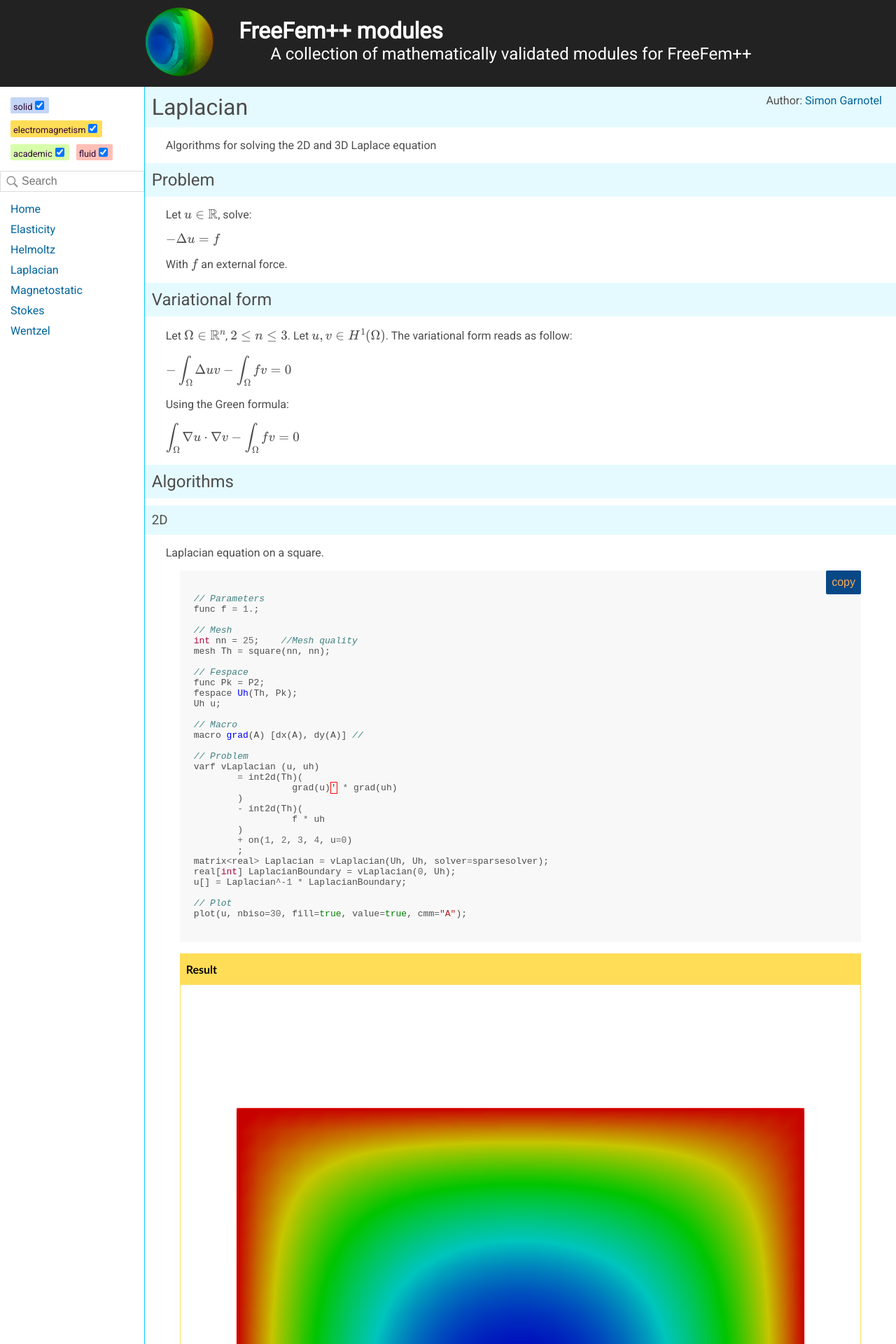
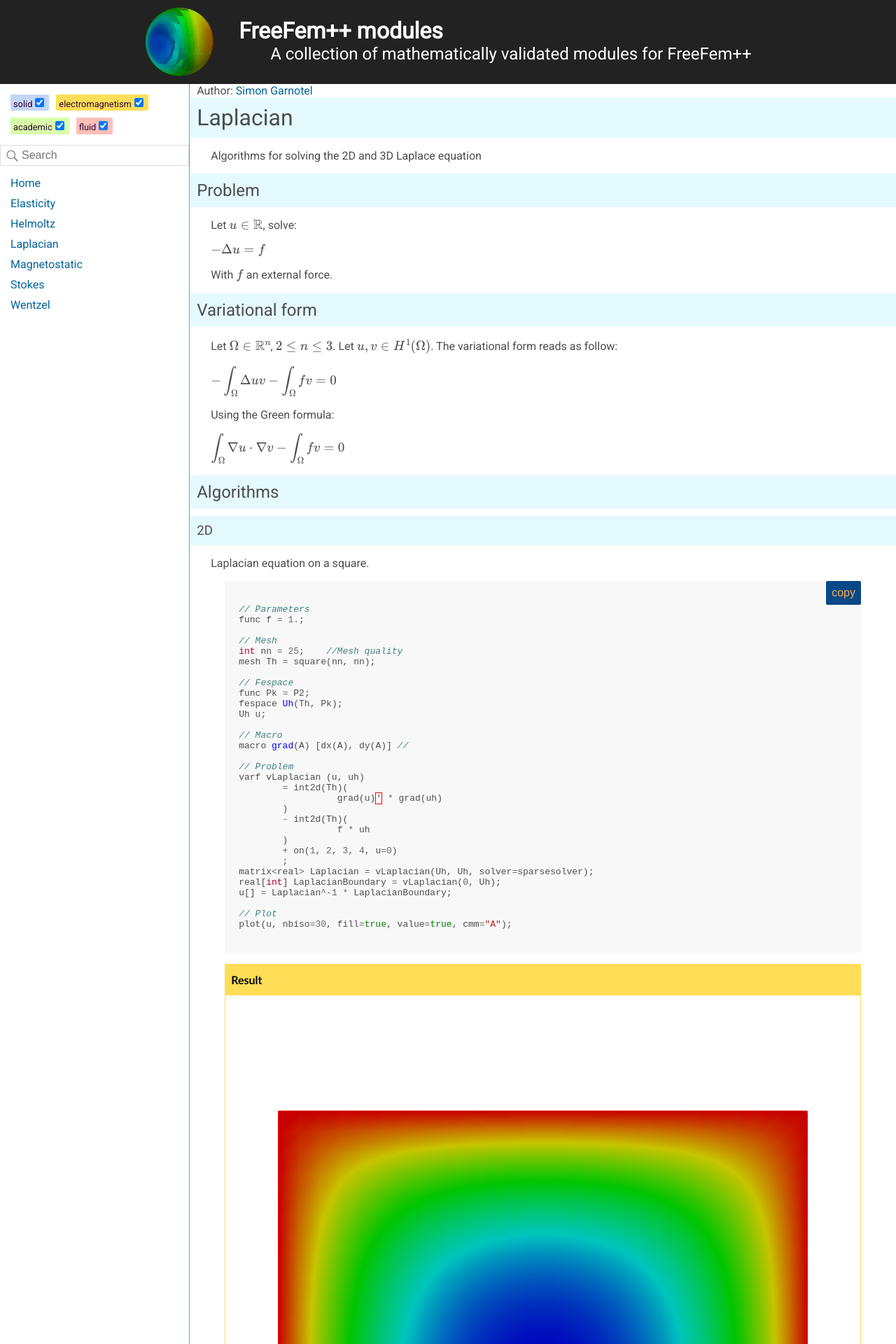
Before and after one commit to FreeFem/FreeFem-modules, a Jekyll site: the page built from _modules/laplacian.md, in a window 1280 px wide. Shown: the top 1920 px of the page at 70% size. Built offline with Jekyll 4.4.1, drawn with Linux system fonts in a browser that asks for light colours; formulas are drawn with MathJax 3; our own code applies the rules of GitHub Pages for plain Markdown files.

Commit message:
css flex update

```diff
--- a/css/categories.css
+++ b/css/categories.css
@@ -7,7 +7,7 @@
 }
 
 .categoriesArea {
-  margin: auto;
+  margin: 0;
   padding: 10px;
 }
 
--- a/css/footer.css
+++ b/css/footer.css
@@ -1,9 +1,5 @@
 footer {
-  margin: 0;
-  padding: 0;
-  width: 100%;
   display: flex;
-  flex-direction: row;
   justify-content: space-around;
   background-color: #222;
 }
--- a/css/header.css
+++ b/css/header.css
@@ -1,9 +1,6 @@
 header {
-  margin: 0;
-  padding: 0;
-  width: 100%;
-  display: flex;
-  flex-direction: row;
+  flex: 1 1 0px;
+  display: inline-flex;
   justify-content: center;
   background-color: #222;
 }
@@ -12,6 +9,10 @@
   margin: 0;
   padding: 10px;
   color: white;
+}
+
+header a {
+  display: flex;
 }
 
 header img {
--- a/css/html.css
+++ b/css/html.css
@@ -1,19 +1,12 @@
 html {
-  margin: 0;
-  padding: 0;
-  width: 100%;
-  height: 100%;
   font-family: 'Roboto', sans-serif;
   color: #4d4d4d;
 }
 
 body {
-  margin: 0;
-  padding: 0;
-  width: 100%;
-  height: 100%;
   display: flex;
   flex-direction: column;
+  margin: 0;
 }
 
 a {
--- a/css/module.css
+++ b/css/module.css
@@ -1,21 +1,11 @@
 .container {
-  position: relative;
-  margin: 0;
-  padding: 0;
-  width: 100%;
-  height: 100%;
   display: flex;
+  flex: 1 1 auto;
   flex-direction: row;
 }
 
 nav {
-  margin: 0;
-  padding: 0;
-  width: 250px;
-  height: 100%;
-  margin: 0;
-  padding: 0;
-  overflow: auto;
+  flex: 1 1 auto;
   border-right: 1px solid #0CF;
 }
 
@@ -26,12 +16,10 @@
 }
 
 nav li {
-  width: 100%;
   border-radius: 2px;
 }
 
 nav a {
-  width: 100%;
   display: block;
   padding: 5px;
   text-decoration: none;
@@ -47,14 +35,12 @@
 }
 
 .author {
-  position: absolute;
-  top: 10px;
-  right: 20px;
+
 }
 
 .content {
+  flex: 1 1 auto;
   padding: 0 10px 20px 10px;
-  width: 100%;
   overflow: auto;
 }
 
--- a/css/search.css
+++ b/css/search.css
@@ -1,14 +1,8 @@
 .search {
-  width: 100%;
-  display: flex;
-  flex-direction: row;
-  align-items: center;
+  flex: 1 1 auto;
 }
 
 .search label {
-  margin: 0;
-  /* padding: 0 5px 0 5px; */
-  width: 100%;
   display: flex;
   flex-direction: row;
   align-items: center;
@@ -23,7 +17,7 @@
 
 .search input {
   padding: 5px 5px 5px 30px;
-  width: 100%;
+  flex: 1 1 auto;
   font-size: 1em;
   border: 1px solid #ddd;
 }
```
